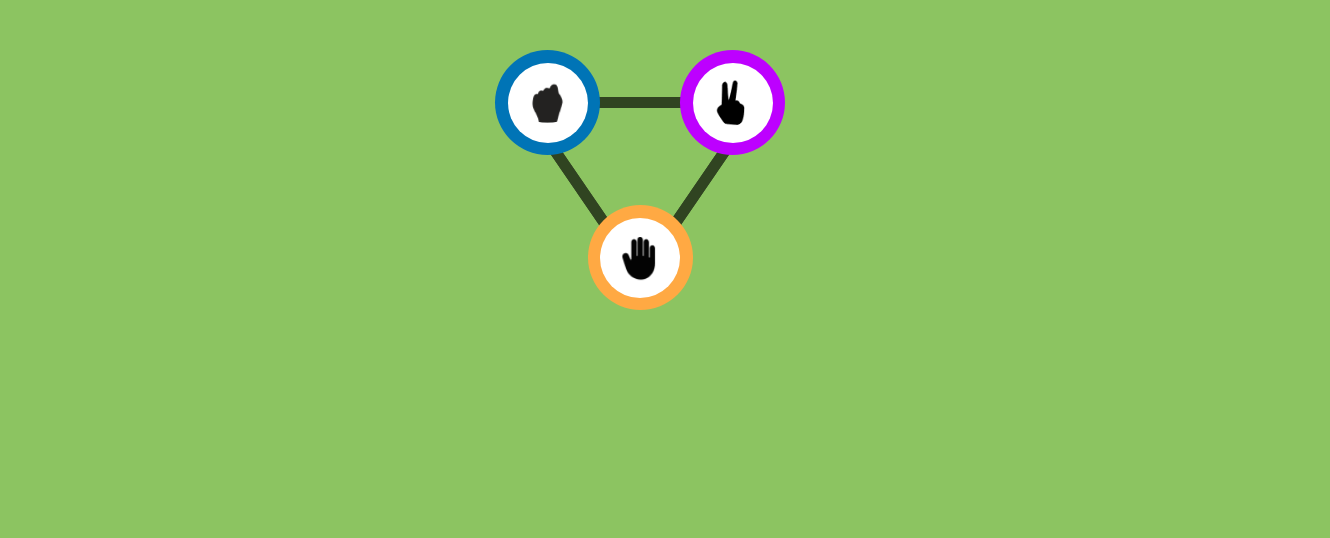
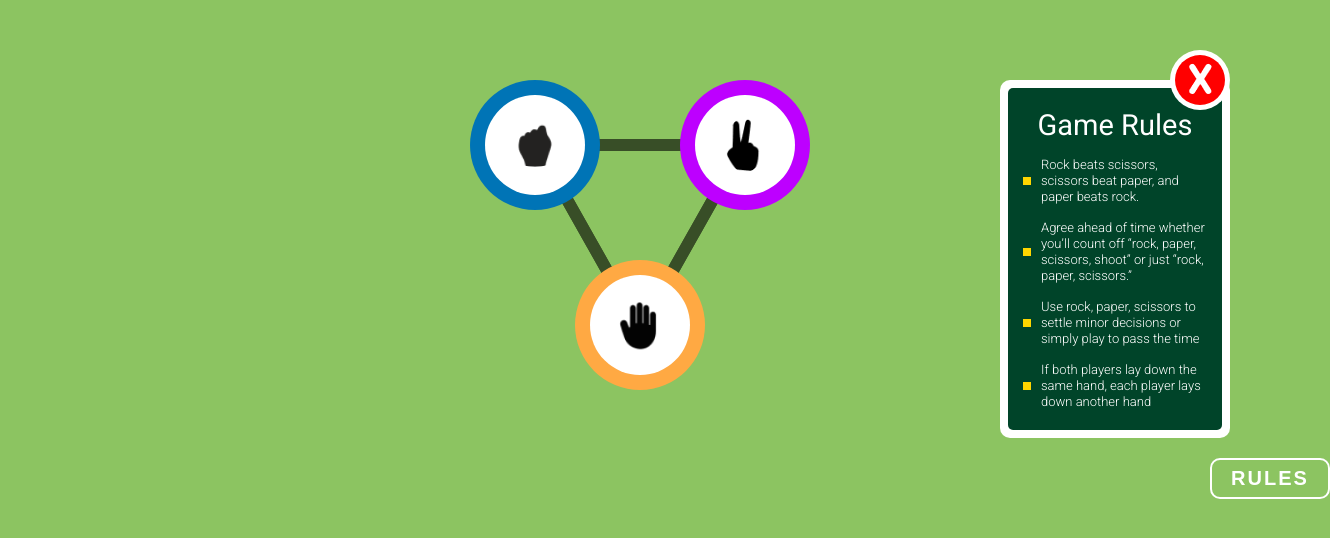
Before and after one commit to mohit-1337/Js-Project-cuvette, a plain HTML site: page home.html in a window 1280 px wide. Shown: the whole page, 1330 px wide, since content can reach past the window. Drawn offline with Linux system fonts and the light colour scheme.

Commit message:
home completed

```diff
--- a/home.html
+++ b/home.html
@@ -7,7 +7,7 @@
     <title>Home</title>
   </head>
   <body>
-    <section>
+    <section class="home">
       <div class="mainDiv">
         <div class="baseDiv">
           <div class="upperDiv">
@@ -16,15 +16,15 @@
                 <img class="imgRock" src="./img/ROCK.png" alt="stone" />
               </div>
             </div>
-            <hr class="line">
+            <hr class="line" />
             <div class="pink">
               <div class="white">
                 <img class="imgScissors" src="./img/SCISSORS.png" alt="" />
               </div>
             </div>
           </div>
-          <hr class="line2">
-          <hr class="line3">
+          <hr class="line2" />
+          <hr class="line3" />
           <div class="paperDiv">
             <div class="white">
               <img class="imgPaper" src="./img/PAPER.png" alt="" />
@@ -32,6 +32,59 @@
           </div>
         </div>
       </div>
+
+      <!-- notice -->
+      <div class="notice">
+        <div class="noticeWhite">
+          <div class="noticegreen">
+            <h1>Game Rules</h1>
+            <div class="rule">
+              <div class="rules">
+                <div class="dot"></div>
+                <p>
+                  Rock beats scissors, scissors beat paper, and paper beats
+                  rock.
+                </p>
+              </div>
+              <div class="rules">
+                <div class="dot"></div>
+                <p>
+                  Agree ahead of time whether you’ll count off “rock, paper,
+                  scissors, shoot” or just “rock, paper, scissors.”
+                </p>
+              </div>
+              <div class="rules">
+                <div class="dot"></div>
+                <p>
+                  Use rock, paper, scissors to settle minor decisions or simply
+                  play to pass the time
+                </p>
+              </div>
+              <div class="rules">
+                <div class="dot"></div>
+                <p>
+                  If both players lay down the same hand, each player lays down
+                  another hand
+                </p>
+              </div>
+            </div>
+          </div>
+        </div>
+
+        <!-- cancle -->
+
+        <div class="cancle">
+          <div class="cancleWhite">
+            <div class="cancleRed">
+              <img src="./img/X.png" alt="" />
+            </div>
+          </div>
+        </div>
+      </div>
     </section>
+
+    <!-- rulesButton -->
+
+    <button class="rulesButton">RULES</button>
   </body>
 </html>
--- a/style.css
+++ b/style.css
@@ -68,10 +68,21 @@ body {
     font-size: 65px;
 }
 
+/* home */
+
+.home {
+    display: flex;
+    justify-content: center;
+    margin: 50px;
+    margin-bottom: 20px !important;
+}
+
 /* trangle */
 
 .mainDiv {
-    margin: 50px;
+    margin-inline: 120px;
+    margin-block: 30px;
+    position: fixed;
 }
 
 .baseDiv {
@@ -105,68 +116,177 @@ body {
     max-width: 100%;
     height: auto;
     border-radius: 50%;
-    width: 55px;
+    width: 60px;
 }
 
 .blue {
     background-color: #0074B6 !important;
-    width: 105px;
-    height: 105px;
+    width: 130px;
+    height: 130px;
 }
 
 .pink {
     background-color: #BD00FF !important;
-    width: 105px;
-    height: 105px;
+    width: 130px;
+    height: 130px;
 }
 
 .paperDiv {
     background-color: #FFA943 !important;
-    width: 105px;
-    height: 105px;
+    width: 130px;
+    height: 130px;
 }
 
 .white {
-    width: 80px !important;
-    height: 80px !important;
+    width: 100px !important;
+    height: 100px !important;
 }
 
 .imgScissors {
-    width: 35px !important;
+    width: 40px !important;
 }
 
 .line {
     position: absolute;
-    padding: 3.5px;
+    padding: 4px;
     width: 120px;
     border: 2px solid black;
     background-color: black;
     margin-left: 100px;
     z-index: -1;
-    opacity: 65%;
+    opacity: 60%;
 }
 
 .line2 {
     position: absolute;
-    padding: 3.5px;
-    width: 150px;
+    padding: 4px;
+    width: 180px;
     border: 2px solid black;
     background-color: black;
     margin-left: 150px;
     z-index: -1;
-    opacity: 65%;
+    opacity: 60%;
     margin-top: 110px;
-    transform: rotate(-55.58deg);
+    transform: rotate(-60.58deg);
 }
+
 .line3 {
     position: absolute;
-    padding: 3.5px;
-    width: 150px;
+    padding: 4px;
+    width: 180px;
     border: 2px solid black;
     background-color: black;
     margin-right: 150px;
     z-index: -1;
-    opacity: 65%;
+    opacity: 60%;
     margin-top: 110px;
-    transform: rotate(55.58deg);
+    transform: rotate(60.58deg);
 }
+
+/* notice */
+
+.notice {
+    width: 270px;
+    z-index: -1;
+    margin-top: 30px;
+    margin-left: 950px;
+}
+
+.noticeWhite {
+    background-color: white;
+    border-radius: 10px;
+    padding: 8px;
+}
+
+.noticegreen {
+    background-color: #004429;
+    border-radius: 5px;
+    display: flex;
+    flex-direction: column;
+    gap: 15px;
+    padding-block: 20px !important;
+    padding-inline: 15px !important;
+}
+
+.noticegreen>h1 {
+    text-align: center;
+    color: white;
+    font-weight: 400;
+    font-size: 29px;
+}
+
+.rule {
+    display: flex;
+    flex-direction: column;
+    gap: 15px;
+}
+
+.rules {
+    display: flex;
+    align-items: center;
+    gap: 10px;
+}
+
+.rules>p {
+    color: white;
+    font-size: 13px;
+    font-weight: 300;
+    line-height: 16px;
+}
+
+.dot {
+    background-color: #FFD600;
+    padding: 4px;
+}
+
+/* cancle */
+
+.cancle {
+    align-items: center;
+    position: absolute;
+    margin-left: 250px;
+    top: 50px;
+    right: 50px;
+}
+
+.cancleWhite {
+    background-color: white;
+    width: 60px;
+    height: 60px;
+    border-radius: 50%;
+    align-items: center;
+    padding: 5px;
+
+}
+
+.cancleRed {
+    background-color: red;
+    width: 50px;
+    height: 50px;
+    border-radius: 50%;
+    align-items: center;
+    text-align: center;
+}
+
+.cancleRed>img {
+    color: white;
+    font-weight: 500;
+    font-size: 40px;
+    margin-top: 8px;
+}
+
+/* rulesButton */
+
+.rulesButton {
+    letter-spacing: 2px;
+    background-color: transparent;
+    padding: 7px;
+    border: 2px solid white;
+    color: white;
+    font-size: 20px;
+    border-radius: 10px;
+    width: 120px;
+    font-weight: bold;
+    margin-left: 1210px;
+    cursor: pointer;
+}
```
Also changed, not shown: img/X.png (added).
